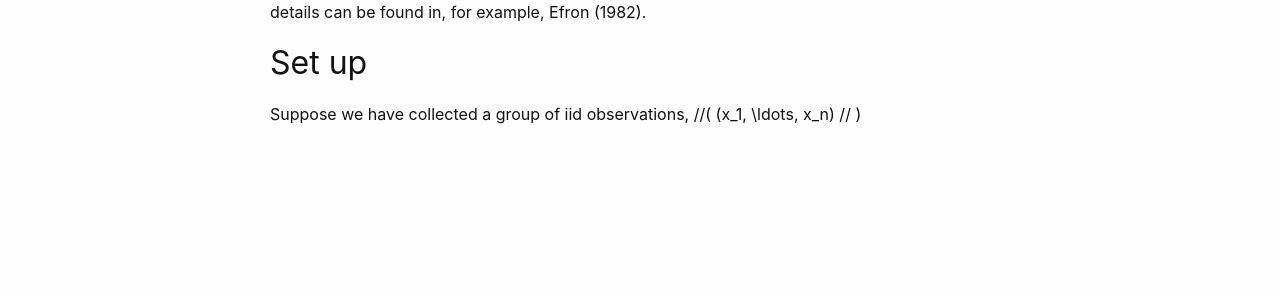
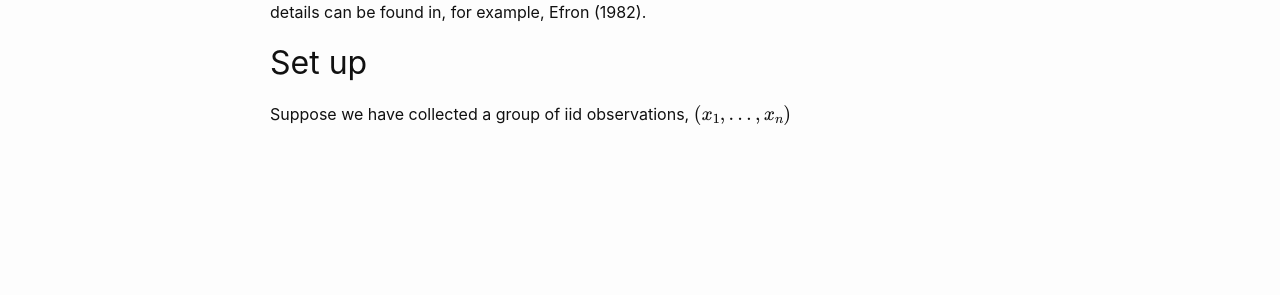
Before and after one commit to HuaiyuZhang/personal-site-old, a Jekyll site: the page built from _posts/2018-06-24-bootstrap.md, in a window 1280 px wide. Shown: the part 320-615 px from the top of the page. Built offline with Jekyll 4.4.1, drawn with Linux system fonts in a browser that asks for light colours; formulas are drawn with MathJax 3.

```diff
--- a/_posts/2018-06-24-bootstrap.md
+++ b/_posts/2018-06-24-bootstrap.md
@@ -7,4 +7,4 @@ Bootstrap is one of the most ingenineous technique in statistics, especially wit
 
 ## Set up
 
-Suppose we have collected a group of iid observations, //( (x_1, \ldots, x_n) // )
+Suppose we have collected a group of iid observations, \\( (x_1, \ldots, x_n) \\)
```
